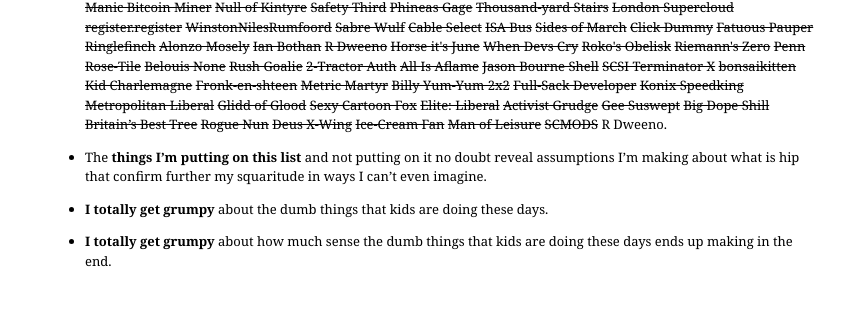
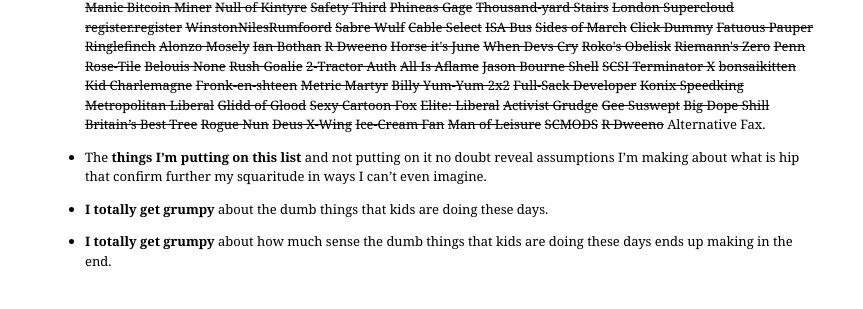
Before and after one commit to paulfitz/paulfitz.github.io, a Jekyll site: the page built from index.html, in a window 1280 px wide and 900 px high, scrolled down 1582 px. Shown: the part 145-454 px from the top of the window, without its empty margins (208-1071 px from the left). Built offline with Jekyll 4.4.1, drawn with Linux system fonts in a browser that asks for light colours; some web fonts are replaced.

Commit message:
more pike

```diff
--- a/_data/pikes.json
+++ b/_data/pikes.json
@@ -73,5 +73,6 @@
   "Ice-Cream Fan",
   "Man of Leisure",
   "SCMODS",
-  "R Dweeno"
+  "R Dweeno",
+  "Alternative Fax"
 ]
```
